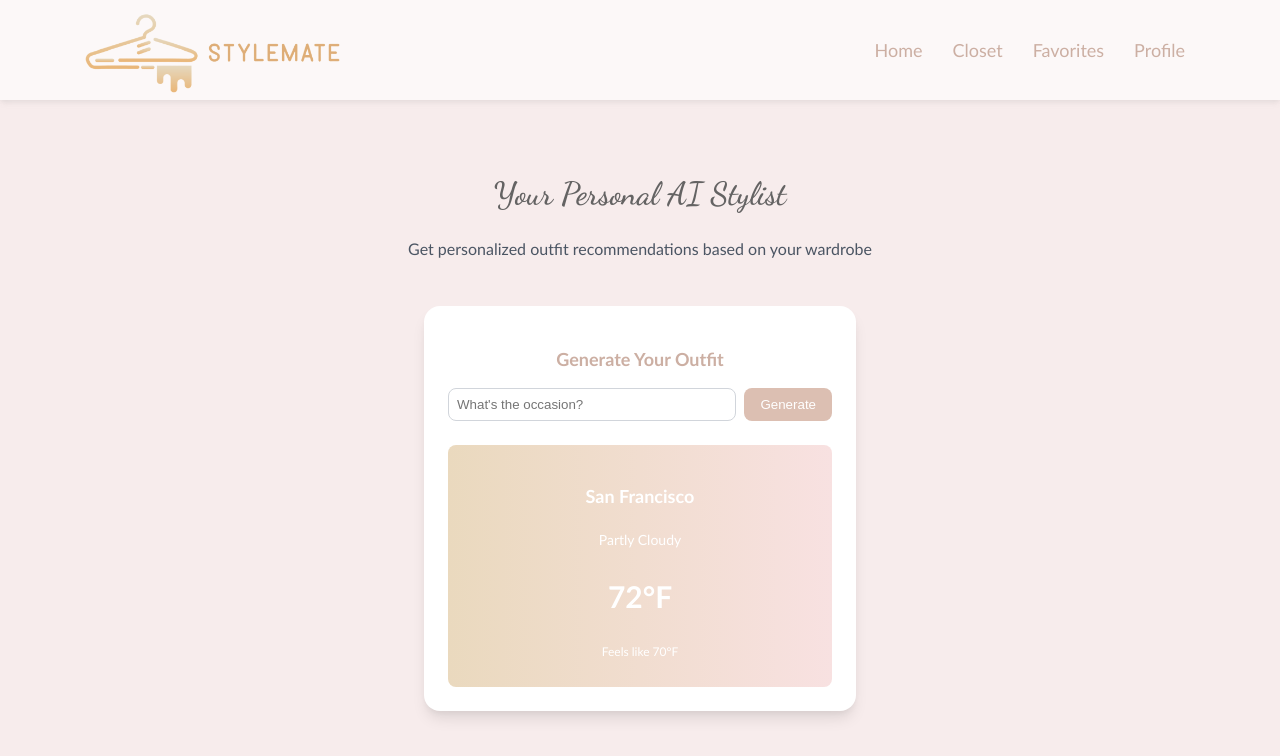
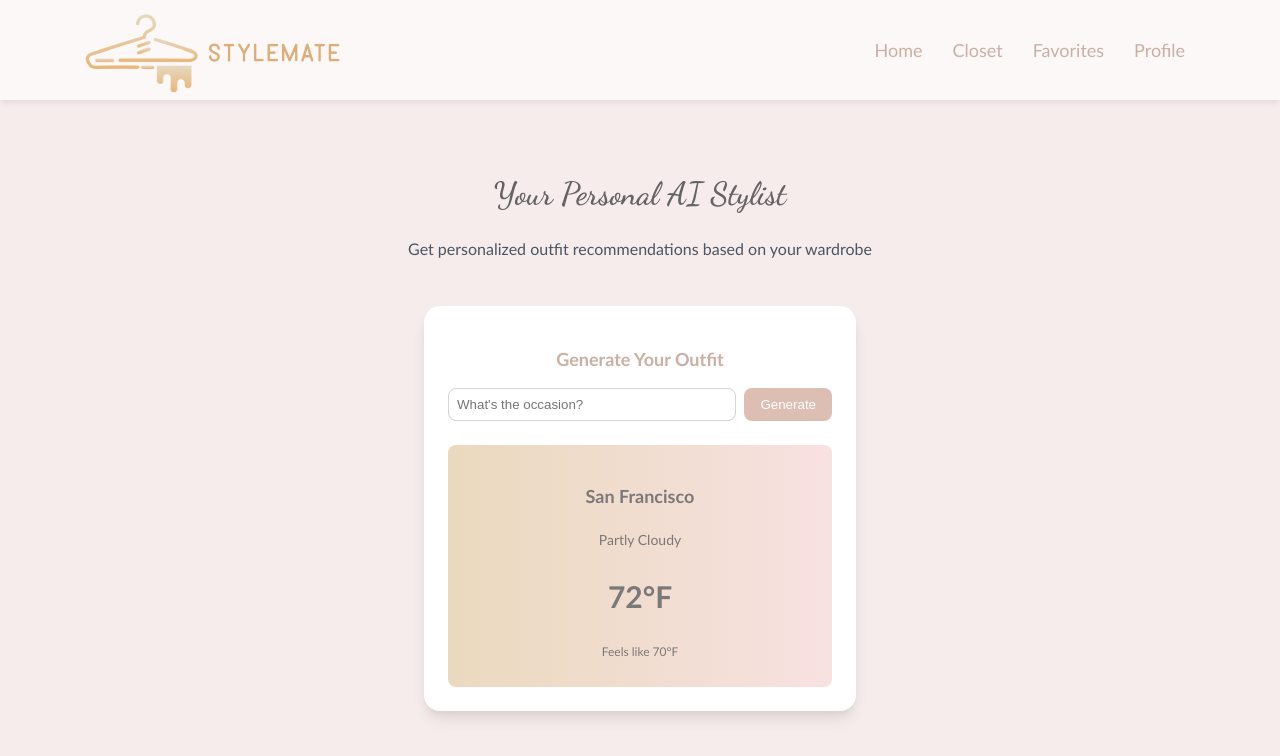
Before and after one commit to arnavmittal14/StyleMate, a React (Create React App) app in the folder stylemate/frontend/: page / in a window 1280 px wide. Shown: the top 756 px of the page. Built offline with nearby package versions, Linux system fonts and the light colour scheme.

Commit message:
finalized home page

```diff
--- a/stylemate/frontend/src/pages/home/Home.css
+++ b/stylemate/frontend/src/pages/home/Home.css
@@ -82,7 +82,7 @@
     background-image: linear-gradient(to right, rgb(234, 217, 190),rgb(248, 225, 225));
     padding: 1rem;
     border-radius: 0.5rem;
-    color: white;
+    color: rgb(122, 121, 121);
   }
   .weather-location {
     font-size: 1.125rem; /* text-lg */
```
